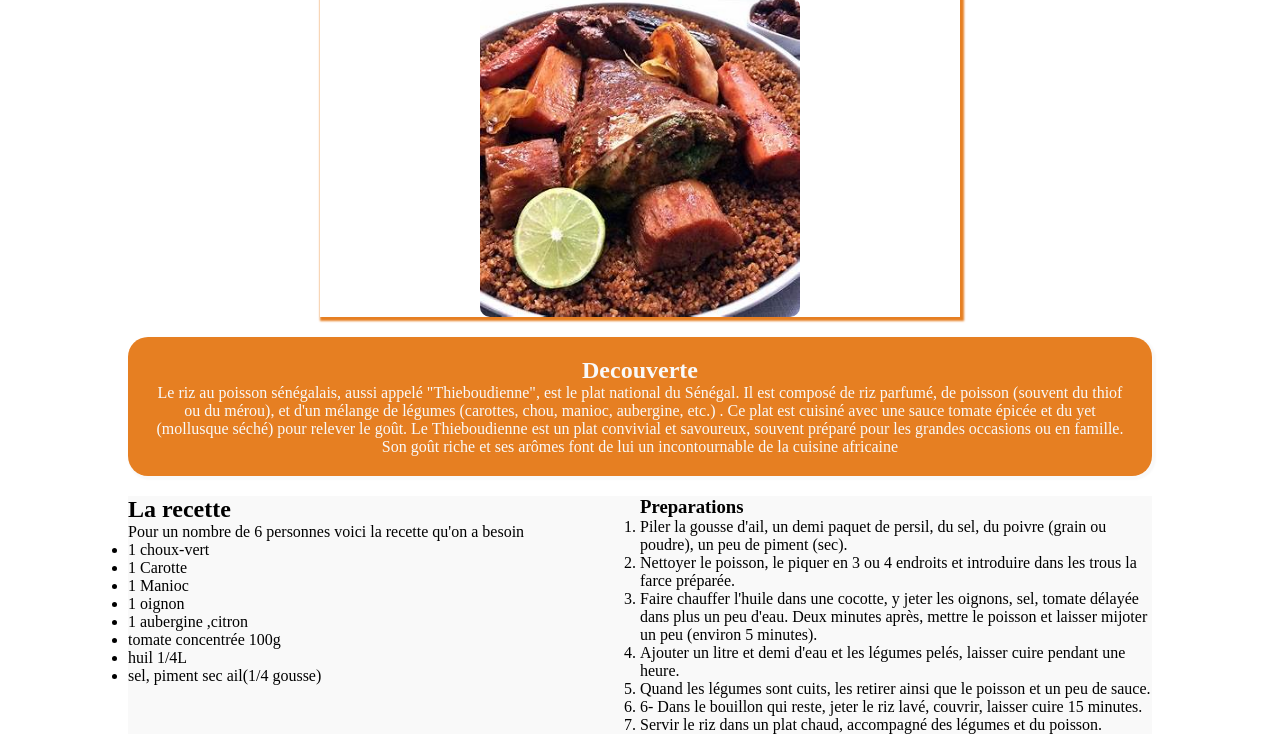
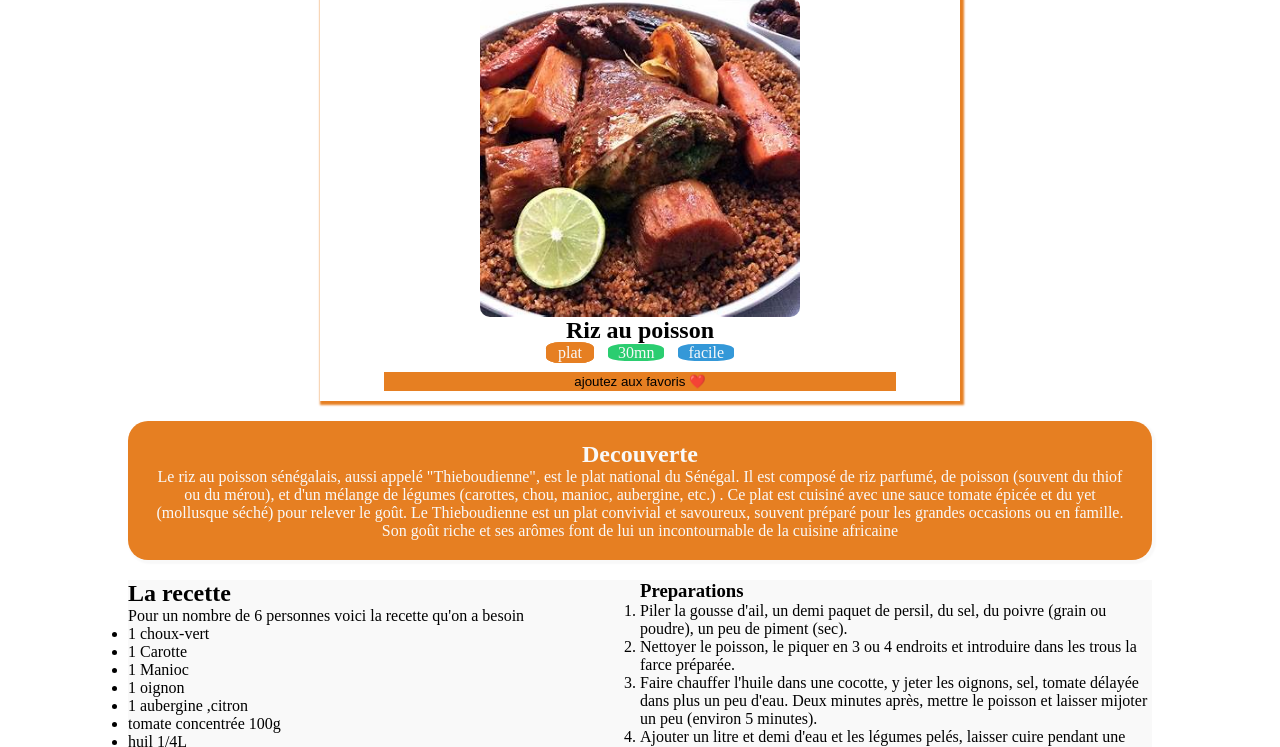
Before and after one commit to Massamba-di/Front-Final, a plain HTML site: page recette.html in a window 1280 px wide. Shown: the part 53-800 px from the top of the page. Drawn offline with Linux system fonts and the light colour scheme.

Commit message:
fichiers à jour

```diff
--- a/css/recette.css
+++ b/css/recette.css
@@ -16,8 +16,7 @@ img{
     object-fit: cover;
     vertical-align: middle;
 }
-
-
+@media screen and (min-width: 1024px){
     header{
         display:flex ;
         justify-content: space-between;
@@ -48,7 +47,7 @@ header{
         }
     }
     main{
-    .image{
+        .plat{
             width: 50%;
             margin: auto;
             margin-bottom: 20px;
@@ -61,8 +60,43 @@ main{
                 border-radius: 10px;
                 height: auto;
                 width: 50%;
+            }
+
+                .orange{
+                    background-color: var(--primary-color);
+                    color: var(--secondary-color);
+                    border: 2px var(--primary-color) solid;
+                    border-radius: 30%;
+                    padding-inline: 10px;
+                    margin:5px
 
                 }
+                .vert{
+                    background-color:#2BCD70 ;
+                    color: var(--secondary-color);
+                    border-radius: 30%;
+                    padding-inline: 10px;
+                    margin: 5px;
+
+
+
+
+            }
+            .bleu {
+                background-color: #3498D8;
+                color: var(--secondary-color);
+                    border-radius: 30%;
+                    padding-inline: 10px;
+                    margin: 5px;
+            }
+            button{
+                width: 80%;
+                margin: auto;
+                text-align: center;
+                border:2px var(--primary-color) solid ;
+                margin-block: 10px;
+                background-color: var(--primary-color);
+
 
     }
 
@@ -115,3 +149,7 @@ footer{
         text-align: center;
         padding: 10px;
     }
+    }
+
+
+}
--- a/css/style.css
+++ b/css/style.css
@@ -12,11 +12,31 @@
 
     margin: 0;
 }
-body{
+body {
     background-color: white;
+    color: black;
 }
 
 
+body.dark-theme {
+    background-color: #333;
+    color: white;
+}
+
+.moon {
+    display: block;
+}
+.sun {
+    display: none;
+}
+
+.dark-theme .moon {
+    display: none;
+}
+
+.dark-theme .sun {
+    display: block;
+}
 
 img{
     width: 100%;
@@ -35,7 +55,7 @@ header{
     box-shadow: 2px 2px 5px rgba(0, 0, 0, 0.1);
     position: relative;
 
-  .moon{
+  .moon, #sun-icon {
         transform: rotate(-100deg);
         width: 40px;
         height: 40px;
@@ -47,8 +67,14 @@ header{
        border: 2px solid var(--secondary-color);
        border-radius: 50%;
        background-color: var(--secondary-color) ;
+       transition: all 0.3s ease;
 
 
+
+
+
+
+    }
 
     }
 
@@ -62,7 +88,7 @@ header{
     }
 
 
-}
+
 header a{
     text-decoration: none;
 }
@@ -168,10 +194,7 @@ figure button{
     margin-block: 10px;
     background-color: var(--primary-color);
 
-    a{
-        color: white;
-        text-decoration: none;
-    }
+
 
 
 
--- a/recette.html
+++ b/recette.html
@@ -6,6 +6,7 @@
     <meta name="viewport" content="width=device-width, initial-scale=1.0">
     <title>Page-recette</title>
     <link rel="stylesheet" href="css/recette.css">
+    <script src="js/recette.js" defer></script>
 </head>
 
 <body>
@@ -20,9 +21,23 @@
         </nav>
     </header>
     <main>
-        <div class="image">
-            <img src="assets/image/riz au poisson 3.jpg" alt="riz au poisson">
-        </div>
+        <section>
+            <figure class="plat" data-id="riz au poisson">
+                <img src="assets/image/riz au poisson 3.jpg" alt="riz au poisson">
+
+                <figcaption>
+                    <h1>Riz au poisson </h1>
+                    <span class="orange">plat</span>
+                    <span class="vert">30mn</span>
+                    <span class="bleu">facile</span>
+
+                    <button>ajoutez aux favoris ❤️</button>
+
+                </figcaption>
+            </figure>
+        </section>
+
+
 
 
         <section id="Decouverte">
@@ -45,6 +60,7 @@
 
 
         </section>
+
         <div class="first">
             <section id="recette">
                 <h2>La recette</h2>
@@ -119,10 +135,7 @@
 
 
         </div>
-        <div class="button">
 
-        <button>ajoutez aux favoris</button>
-        </div>
 
         <section class="second">
             <h2>recette similaire  (Riz à la viande)</h2>
```
Also changed, not shown: index.html (+13 -5 lines), js/script.js (+27 -1 lines), js/recette.js (added). Lines whose indentation alone changed are shown as unchanged.
